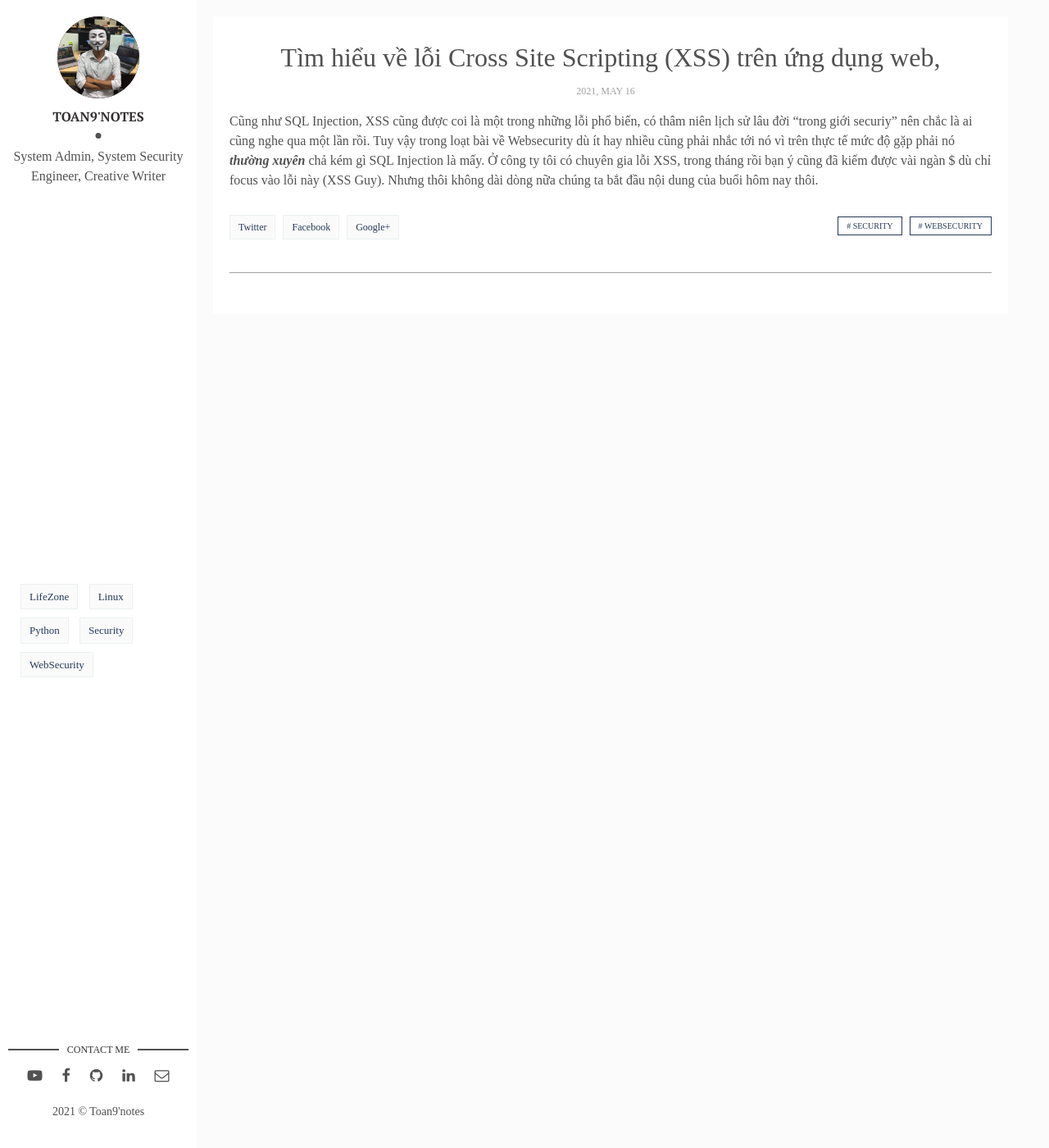
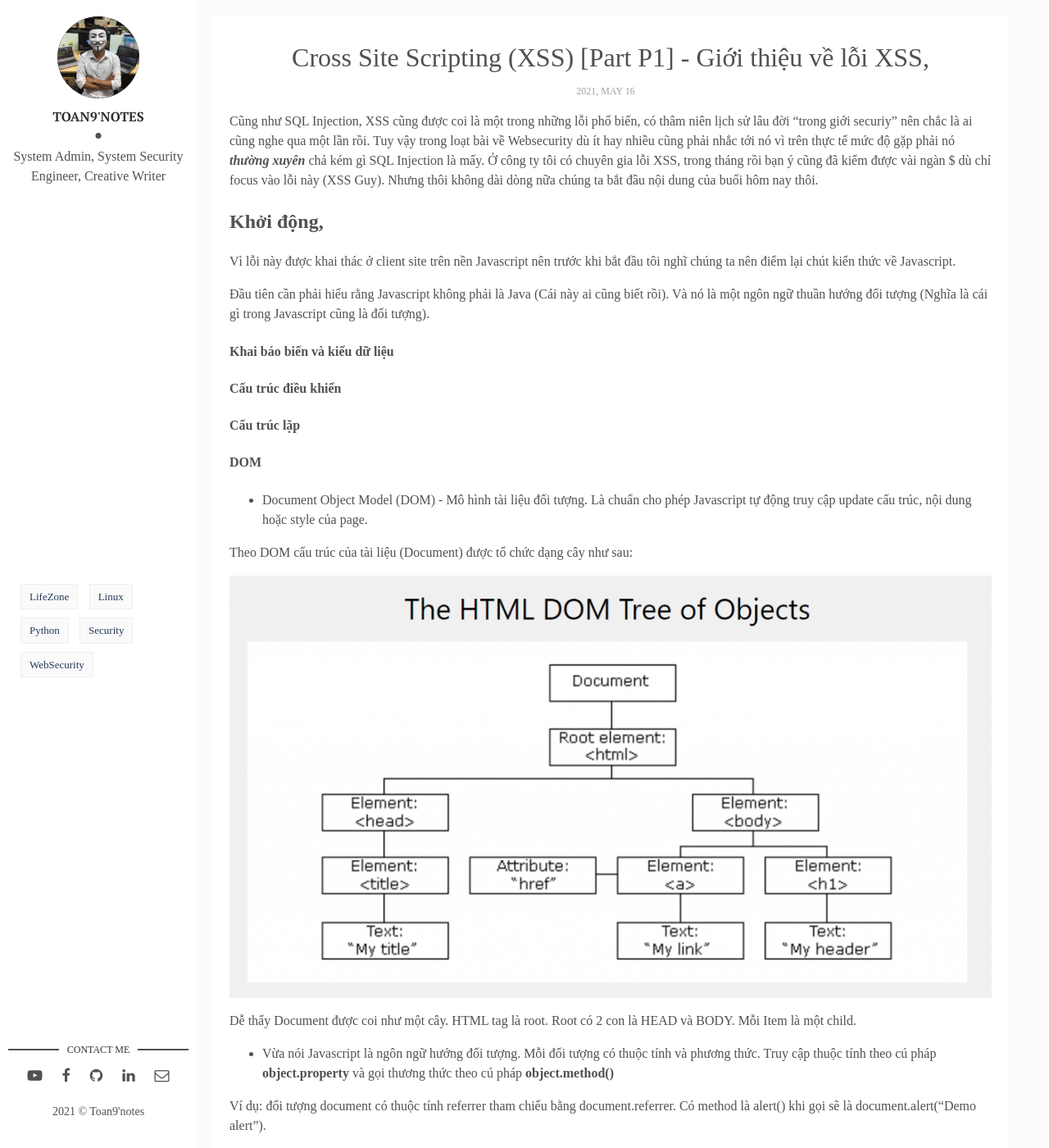
Before and after one commit to toannai/toan9, a Jekyll site: the page built from _posts/2021-05-17-khai-thac-loi-xss-cua-ung-dung-web.markdown, in a window 1280 px wide and 1400 px high. Shown: the whole window at 82% size. Built offline with Jekyll 4.4.1, drawn with Linux system fonts in a browser that asks for light colours; comment, search, counter and statistics services are not loaded; some of the changed text lies outside the part shown.

Commit message:
xss day1

```diff
--- a/_posts/2021-05-17-khai-thac-loi-xss-cua-ung-dung-web.markdown
+++ b/_posts/2021-05-17-khai-thac-loi-xss-cua-ung-dung-web.markdown
@@ -1,10 +1,41 @@
 ---
 layout: post
-title: Tìm hiểu về lỗi Cross Site Scripting (XSS) trên ứng dụng web,
+title: Cross Site Scripting (XSS) [Part P1] - Giới thiệu về lỗi XSS,
 date: 2021-05-17 00:32:20 +0700
-description: Tìm hiểu về lỗi Cross Site Scripting trên ứng dụng web,
+description: Tìm hiểu về lỗi Cross Site Scripting trên ứng dụng web - P1,
 img: 2021/05/17/210517_intro_xss.png
 fig-caption: # Add figcaption (optional)
 tags: [Security, WebSecurity]
 ---
 Cũng như SQL Injection, XSS cũng được coi là một trong những lỗi phổ biến, có thâm niên lịch sử lâu đời "trong giới securiy" nên chắc là ai cũng nghe qua một lần rồi. Tuy vậy trong loạt bài về Websecurity dù ít hay nhiều cũng phải nhắc tới nó vì trên thực tế mức độ gặp phải nó ***thường xuyên*** chả kém gì SQL Injection là mấy. Ở công ty tôi có chuyên gia lỗi XSS, trong tháng rồi bạn ý cũng đã kiếm được vài ngàn $ dù chỉ focus vào lỗi này (XSS Guy). Nhưng thôi không dài dòng nữa chúng ta bắt đầu nội dung của buổi hôm nay thôi.
+
+## Khởi động,
+
+Vì lỗi này được khai thác ở client site trên nền Javascript nên trước khi bắt đầu tôi nghĩ chúng ta nên điểm lại chút kiến thức về Javascript.
+
+Đầu tiên cần phải hiểu rằng Javascript không phải là Java (Cái này ai cũng biết rồi). Và nó là một  ngôn ngữ thuần hướng đối tượng (Nghĩa là cái gì trong Javascript cũng là đối tượng).
+
+#### Khai báo biến và kiểu dữ liệu
+
+#### Cấu trúc điều khiển
+
+#### Cấu trúc lặp
+
+#### DOM
+* Document Object Model (DOM) - Mô hình tài liệu đối tượng. Là chuẩn cho phép Javascript tự động truy cập update cấu trúc, nội dung hoặc style của page.
+
+Theo DOM cấu trúc của tài liệu (Document) được tổ chức dạng cây như sau:
+
+![DOM]( {{site.url}}/assets/img/2021/05/17/210517_dom.png)
+
+Dễ thấy Document được coi như một cây. HTML tag là root. Root có 2 con là HEAD và BODY. Mỗi Item là một child.
+
+* Vừa nói Javascript là ngôn ngữ hướng đối tượng. Mỗi đối tượng có thuộc tính và phương thức. Truy cập thuộc tính theo cú pháp **object.property** và gọi thương thức theo cú pháp **object.method()**
+
+Ví dụ: đối tượng document có thuộc tính referrer tham chiếu bằng document.referrer. Có method là alert() khi gọi sẽ là document.alert("Demo alert").
+
+Vài method hay gặp
+
+![Method]( {{site.url}}/assets/img/2021/05/17/210517_method.JPG)
+
+* Vài snippet code DOM huyền thoại hay dùng như sau:
```
Also changed, not shown: assets/img/2021/05/17/210517_dom.png (added), assets/img/2021/05/17/210517_method.JPG (added).
